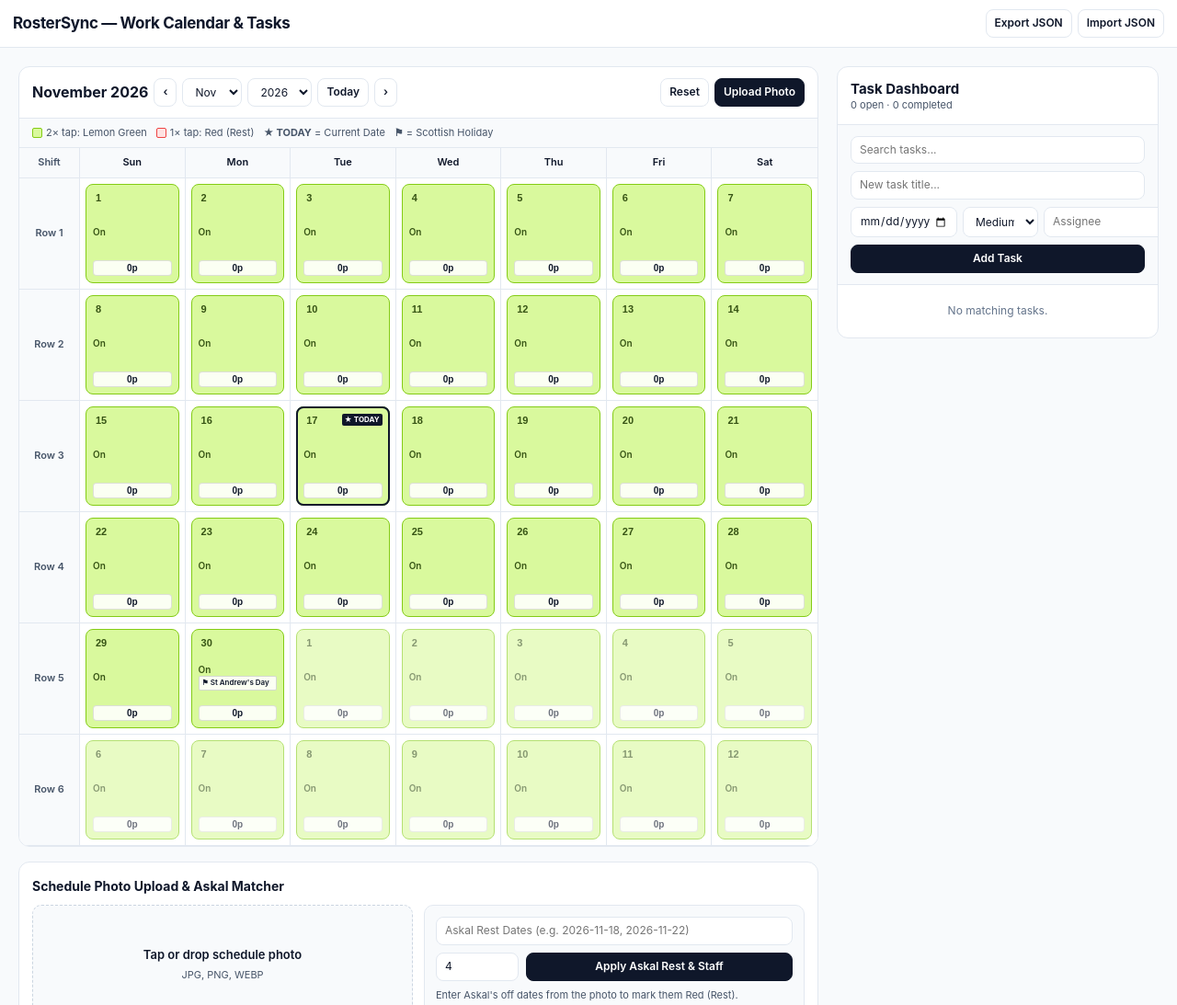
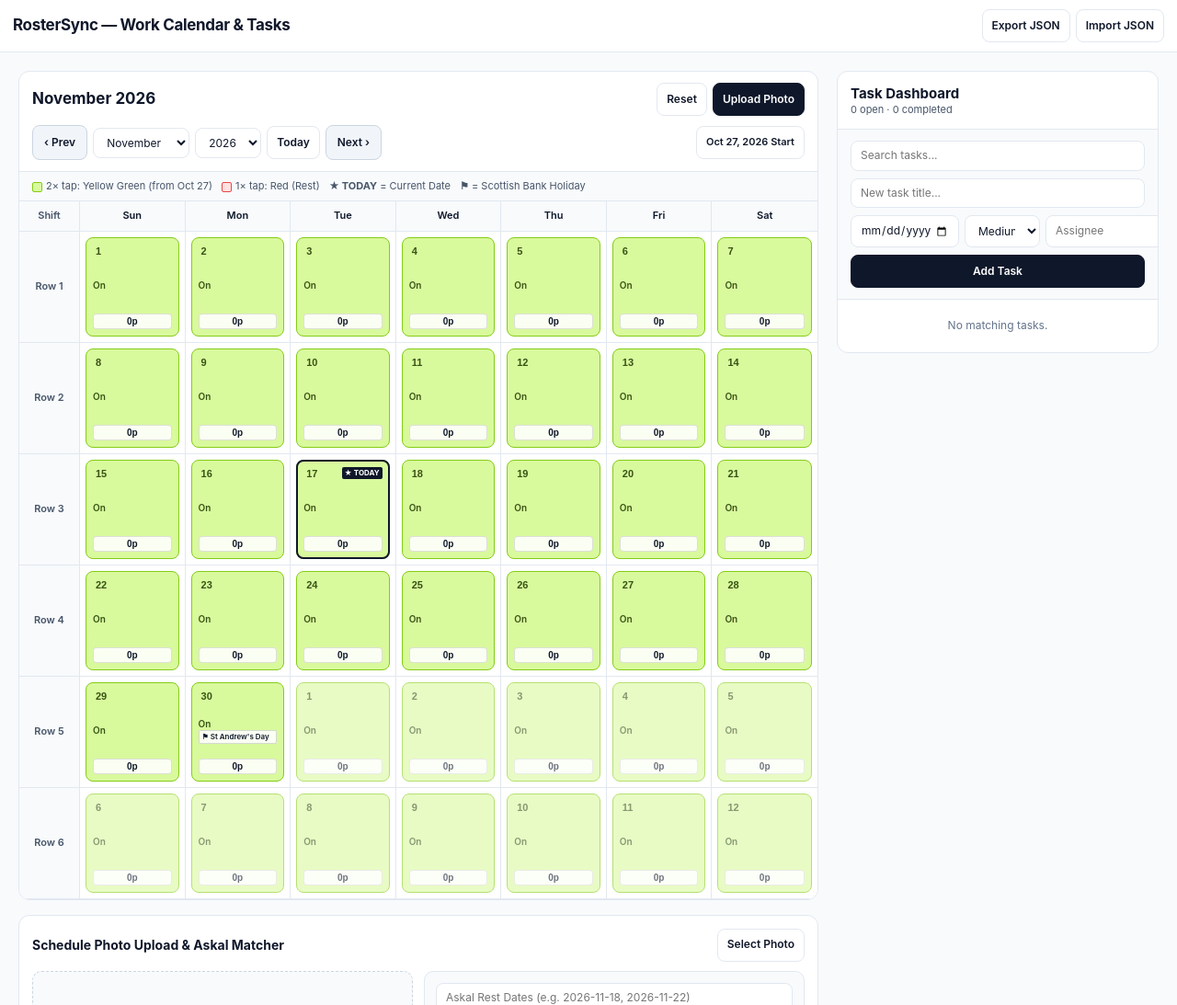
Before and after one commit to loged234/my-calendar-, a plain HTML site: page index.html in a window 1280 px wide. Shown: the top 1093 px of the page at 92% size. Drawn offline with Linux system fonts and the light colour scheme.

Commit message:
Add files via upload

```diff
--- a/index.html
+++ b/index.html
@@ -3,7 +3,7 @@
 <head>
   <meta charset="UTF-8" />
   <meta name="viewport" content="width=device-width, initial-scale=1.0" />
-  <title>Work Calendar &amp; Task Dashboard (2026–2028)</title>
+  <title>RosterSync — Work Calendar &amp; Task Dashboard (2026–2028)</title>
   <style>
     :root {
       --bg-canvas: #f8fafc;
@@ -53,7 +53,7 @@
     .container {
       max-width: 1400px;
       margin: 0 auto;
-      padding: 12px;
+      padding: 10px;
       display: grid;
       grid-template-columns: 1fr 350px;
       gap: 16px;
@@ -79,10 +79,16 @@
       padding: 12px 14px;
       border-bottom: 1px solid var(--border);
       display: flex;
+      flex-direction: column;
+      gap: 10px;
+    }
+
+    .toolbar-row {
+      display: flex;
       flex-wrap: wrap;
       align-items: center;
       justify-content: space-between;
-      gap: 10px;
+      gap: 8px;
     }
 
     .toolbar-controls {
@@ -97,14 +103,37 @@
       font-size: 12px;
       border: 1px solid var(--border);
       border-radius: 8px;
-      padding: 6px 9px;
+      padding: 7px 10px;
       background: #fff;
       color: var(--text-main);
     }
 
-    .btn { cursor: pointer; font-weight: 600; white-space: nowrap; }
+    .btn {
+      cursor: pointer;
+      font-weight: 600;
+      white-space: nowrap;
+      min-height: 36px;
+    }
+
     .btn:hover { background: #f1f5f9; }
+    .btn:disabled { opacity: 0.35; cursor: not-allowed; }
     .btn-primary { background: #0f172a; color: #fff; border-color: #0f172a; }
+    .btn-primary:hover { background: #1e293b; }
+    .btn-danger { background: #fef2f2; color: #b91c1c; border-color: #fecaca; }
+    .btn-danger:hover { background: #fee2e2; }
+
+    .nav-btn {
+      min-height: 38px;
+      padding: 7px 12px;
+      background: #f1f5f9;
+      border-color: #cbd5e1;
+    }
+
+    .save-badge {
+      font-size: 12px;
+      font-weight: 600;
+      color: #365314;
+    }
 
     .legend {
       padding: 8px 14px;
@@ -199,6 +228,12 @@
       color: var(--rest-text);
     }
 
+    .day-cell.prestart {
+      background: #f8fafc;
+      border-color: #e2e8f0;
+      color: #94a3b8;
+    }
+
     .day-cell.out-month { opacity: 0.6; }
 
     .day-cell.today-mark {
@@ -227,6 +262,15 @@
 
     .today-tag {
       background: #0f172a;
+      color: #fff;
+      font-size: 8px;
+      font-weight: 700;
+      padding: 1px 3px;
+      border-radius: 2px;
+    }
+
+    .start-tag {
+      background: #365314;
       color: #fff;
       font-size: 8px;
       font-weight: 700;
@@ -294,15 +338,20 @@
       text-align: center;
       background: #f8fafc;
       cursor: pointer;
-      min-height: 130px;
+      min-height: 140px;
       display: flex;
       flex-direction: column;
       align-items: center;
       justify-content: center;
-      gap: 6px;
+      gap: 8px;
     }
 
-    .dropzone img { max-height: 120px; max-width: 100%; border-radius: 6px; }
+    .dropzone img {
+      max-height: 120px;
+      max-width: 100%;
+      border-radius: 6px;
+      border: 1px solid var(--border);
+    }
 
     .task-form {
       padding: 12px 14px;
@@ -320,6 +369,7 @@
     }
 
     .task-list { max-height: 460px; overflow-y: auto; }
+
     .task-item {
       padding: 10px 14px;
       border-bottom: 1px solid var(--border);
@@ -327,6 +377,7 @@
       align-items: flex-start;
       gap: 8px;
     }
+
     .task-item.done .task-title { text-decoration: line-through; color: #94a3b8; }
     .task-meta { font-size: 11px; color: var(--text-muted); margin-top: 2px; }
   </style>
@@ -345,15 +396,13 @@
 
   <main class="container">
     <div style="display:flex; flex-direction:column; gap:16px; min-width:0;">
+      <!-- Calendar Card -->
       <section class="card">
         <div class="toolbar">
+          <div class="toolbar-row">
             <div class="toolbar-controls">
-            <strong id="monthHeading" style="font-size:16px;">November 2026</strong>
-            <button type="button" class="btn" id="prevMonthBtn">&lsaquo;</button>
-            <select id="monthSelect"></select>
-            <select id="yearSelect"></select>
-            <button type="button" class="btn" id="todayBtn">Today</button>
-            <button type="button" class="btn" id="nextMonthBtn">&rsaquo;</button>
+              <strong id="monthHeading" style="font-size:17px;">November 2026</strong>
+              <span id="saveBadge" class="save-badge"></span>
             </div>
             <div class="toolbar-controls">
               <button type="button" class="btn" id="resetMonthBtn">Reset</button>
@@ -361,11 +410,25 @@
             </div>
           </div>
 
+          <div class="toolbar-row">
+            <div class="toolbar-controls" style="flex:1;">
+              <button type="button" class="btn nav-btn" id="prevMonthBtn">&lsaquo; Prev</button>
+              <select id="monthSelect" aria-label="Select month"></select>
+              <select id="yearSelect" aria-label="Select year"></select>
+              <button type="button" class="btn" id="todayBtn">Today</button>
+              <button type="button" class="btn nav-btn" id="nextMonthBtn">Next &rsaquo;</button>
+            </div>
+            <button type="button" class="btn" id="jumpStartBtn" style="font-size:11px;">
+              Oct 27, 2026 Start
+            </button>
+          </div>
+        </div>
+
         <div class="legend">
-          <span><span class="swatch" style="background:#d9f99d; border-color:#84cc16;"></span>2× tap: Lemon Green</span>
+          <span><span class="swatch" style="background:#d9f99d; border-color:#84cc16;"></span>2× tap: Yellow Green (from Oct 27)</span>
           <span><span class="swatch" style="background:#fee2e2; border-color:#ef4444;"></span>1× tap: Red (Rest)</span>
           <span><strong>★ TODAY</strong> = Current Date</span>
-          <span><strong>⚑</strong> = Scottish Holiday</span>
+          <span><strong>⚑</strong> = Scottish Bank Holiday</span>
         </div>
 
         <div class="table-wrap">
@@ -383,34 +446,49 @@
         <div id="dayInspector" class="inspector" style="display:none;"></div>
       </section>
 
+      <!-- Photo Upload & Remove + Askal Matcher -->
       <section class="card section-pad">
+        <div class="toolbar-row">
           <strong style="font-size:14px;">Schedule Photo Upload &amp; Askal Matcher</strong>
+          <div class="toolbar-controls">
+            <button type="button" class="btn btn-danger" id="removePhotoBtn" style="display:none;">Remove Photo</button>
+            <button type="button" class="btn" id="selectPhotoBtn">Select Photo</button>
+          </div>
+        </div>
         <input type="file" id="photoInput" accept="image/*" hidden />
+
         <div class="scanner-grid">
           <div class="dropzone" id="photoDropzone">
             <span style="font-size:13px; font-weight:600;">Tap or drop schedule photo</span>
             <span style="font-size:11px; color:var(--text-muted);">JPG, PNG, WEBP</span>
           </div>
+
           <div style="border:1px solid var(--border); border-radius:10px; padding:12px; background:#f8fafc; display:flex; flex-direction:column; gap:8px;">
             <input type="text" id="askalDatesInput" placeholder="Askal Rest Dates (e.g. 2026-11-18, 2026-11-22)" />
             <div style="display:flex; gap:8px;">
-              <input type="number" id="defaultStaffInput" min="0" max="500" value="4" style="width:90px;" />
+              <input type="number" id="defaultStaffInput" min="0" max="500" value="4" style="width:90px;" title="Staff count for active dates" />
               <button type="button" class="btn btn-primary" id="applyAskalBtn" style="flex:1;">Apply Askal Rest &amp; Staff</button>
             </div>
-            <div id="scanStatus" style="font-size:11px; color:var(--text-muted);">Enter Askal's off dates from the photo to mark them Red (Rest).</div>
+            <div id="scanStatus" style="font-size:11px; color:var(--text-muted);">
+              Enter Askal's off dates from the uploaded photo to mark them Red (Rest).
+            </div>
           </div>
         </div>
       </section>
     </div>
 
+    <!-- Task Management Dashboard -->
     <aside class="card">
       <div class="toolbar">
+        <div class="toolbar-row">
           <div>
             <strong style="font-size:15px;">Task Dashboard</strong>
             <div id="taskSummary" style="font-size:11px; color:var(--text-muted);">0 open · 0 completed</div>
           </div>
           <button type="button" class="btn" id="clearTaskDateFilterBtn" style="display:none;">All Dates</button>
         </div>
+      </div>
+
       <div class="task-form">
         <input type="text" id="taskSearch" placeholder="Search tasks..." />
         <form id="addTaskForm" style="display:flex; flex-direction:column; gap:8px;">
@@ -433,6 +511,8 @@
 
   <script>
     const MONTH_NAMES = ['January','February','March','April','May','June','July','August','September','October','November','December'];
+    const WORK_START_DATE = '2026-10-27';
+
     const SCOTTISH_HOLIDAYS = {
       '2026-01-01':"New Year's Day",'2026-01-02':'2nd January','2026-04-03':'Good Friday',
       '2026-05-04':'Early May','2026-05-25':'Spring Bank','2026-08-03':'Summer Bank',
@@ -445,21 +525,45 @@
       '2028-11-30':"St Andrew's Day",'2028-12-25':'Christmas Day','2028-12-26':'Boxing Day'
     };
 
-    const STORAGE_KEY = 'rostersync_standalone_v1';
+    const STORAGE_KEY = 'rostersync_standalone_v2';
     let state = (() => { try { return JSON.parse(localStorage.getItem(STORAGE_KEY)) || { entries:{}, tasks:[] }; } catch { return { entries:{}, tasks:[] }; } })();
     const now = new Date();
     let currentYear = Math.min(2028, Math.max(2026, now.getFullYear()));
     let currentMonth = now.getMonth() + 1;
     let selectedDate = null;
+    let saveTimer = null;
     const tapTimers = {}, lastTapTimes = {};
 
     const formatIso = d => d.getFullYear() + '-' + String(d.getMonth()+1).padStart(2,'0') + '-' + String(d.getDate()).padStart(2,'0');
     const saveState = () => localStorage.setItem(STORAGE_KEY, JSON.stringify(state));
-    const getEntry = iso => state.entries[iso] || { status:'work', staff:0, note:'' };
-    const setEntry = (iso, patch) => { state.entries[iso] = { ...getEntry(iso), ...patch }; saveState(); renderCalendar(); };
+
+    function flashSaved(msg) {
+      const badge = document.getElementById('saveBadge');
+      badge.textContent = '✓ ' + msg;
+      clearTimeout(saveTimer);
+      saveTimer = setTimeout(() => { badge.textContent = ''; }, 2400);
+    }
+
+    function getVisualStatus(iso) {
+      if (state.entries[iso]) return state.entries[iso].status;
+      return iso >= WORK_START_DATE ? 'work' : 'prestart';
+    }
+
+    function getEntry(iso) {
+      return state.entries[iso] || { status: iso >= WORK_START_DATE ? 'work' : 'prestart', staff: 0, note: '' };
+    }
+
+    function setEntry(iso, patch, notice) {
+      const prev = getEntry(iso);
+      const nextStatus = patch.status || (prev.status === 'prestart' ? 'work' : prev.status);
+      state.entries[iso] = { ...prev, ...patch, status: nextStatus };
+      saveState();
+      renderCalendar();
+      if (notice) flashSaved(notice);
+    }
 
     function populateSelectors() {
-      document.getElementById('monthSelect').innerHTML = MONTH_NAMES.map((m,i)=>`<option value="${i+1}">${m.slice(0,3)}</option>`).join('');
+      document.getElementById('monthSelect').innerHTML = MONTH_NAMES.map((m,i)=>`<option value="${i+1}">${m}</option>`).join('');
       document.getElementById('yearSelect').innerHTML = [2026,2027,2028].map(y=>`<option value="${y}">${y}</option>`).join('');
     }
 
@@ -472,6 +576,7 @@
       el.innerHTML = `
         <div>
           <strong style="font-size:12px;">${selectedDate}</strong>
+          ${selectedDate === WORK_START_DATE ? '<span style="font-size:11px; color:#365314; font-weight:600; margin-left:6px;">· Work Start</span>' : ''}
           ${hol ? `<span style="font-size:11px; color:#3730a3; margin-left:6px;">⚑ ${hol}</span>` : ''}
         </div>
         <div class="toolbar-controls">
@@ -482,10 +587,10 @@
           <button type="button" class="btn" id="insIncStaff">+</button>
           <button type="button" class="btn" id="insClose">✕</button>
         </div>`;
-      el.querySelector('#insWorkBtn').onclick = () => setEntry(selectedDate, { status:'work' });
-      el.querySelector('#insRestBtn').onclick = () => setEntry(selectedDate, { status:'rest' });
-      el.querySelector('#insDecStaff').onclick = () => setEntry(selectedDate, { staff: Math.max(0, entry.staff - 1) });
-      el.querySelector('#insIncStaff').onclick = () => setEntry(selectedDate, { staff: Math.min(500, entry.staff + 1) });
+      el.querySelector('#insWorkBtn').onclick = () => setEntry(selectedDate, { status:'work' }, 'Saved · Shift On');
+      el.querySelector('#insRestBtn').onclick = () => setEntry(selectedDate, { status:'rest' }, 'Saved · Rest');
+      el.querySelector('#insDecStaff').onclick = () => setEntry(selectedDate, { staff: Math.max(0, entry.staff - 1) }, 'Saved');
+      el.querySelector('#insIncStaff').onclick = () => setEntry(selectedDate, { staff: Math.min(500, entry.staff + 1) }, 'Saved');
       el.querySelector('#insClose').onclick = () => { selectedDate = null; renderCalendar(); renderTasks(); };
     }
 
@@ -493,6 +598,9 @@
       document.getElementById('monthHeading').textContent = `${MONTH_NAMES[currentMonth-1]} ${currentYear}`;
       document.getElementById('monthSelect').value = String(currentMonth);
       document.getElementById('yearSelect').value = String(currentYear);
+      document.getElementById('prevMonthBtn').disabled = (currentYear === 2026 && currentMonth === 1);
+      document.getElementById('nextMonthBtn').disabled = (currentYear === 2028 && currentMonth === 12);
+
       const todayIso = formatIso(new Date());
       const first = new Date(currentYear, currentMonth-1, 1);
       const start = new Date(currentYear, currentMonth-1, 1 - first.getDay());
@@ -511,19 +619,21 @@
           const iso = formatIso(dt);
           const inM = dt.getFullYear()===currentYear && dt.getMonth()===currentMonth-1;
           const isToday = iso === todayIso;
+          const isStart = iso === WORK_START_DATE;
           const hol = SCOTTISH_HOLIDAYS[iso] || '';
+          const vStatus = getVisualStatus(iso);
           const entry = getEntry(iso);
 
           const td = document.createElement('td');
           const box = document.createElement('div');
-          box.className = `day-cell ${entry.status==='rest'?'rest':''} ${inM?'':'out-month'} ${isToday?'today-mark':''}`;
+          box.className = `day-cell ${vStatus==='rest'?'rest':vStatus==='prestart'?'prestart':''} ${inM?'':'out-month'} ${isToday?'today-mark':''}`;
           box.innerHTML = `
             <div class="cell-head">
               <button type="button" class="date-btn">${dt.getDate()}</button>
-              ${isToday ? '<span class="today-tag">★ TODAY</span>' : ''}
+              ${isToday ? '<span class="today-tag">★ TODAY</span>' : isStart ? '<span class="start-tag">START</span>' : ''}
             </div>
             <div>
-              <div class="shift-label">${entry.status==='rest'?'Rest':'On'}</div>
+              <div class="shift-label">${vStatus==='rest'?'Rest':vStatus==='prestart'?'—':'On'}</div>
               ${hol ? `<div class="holiday-mark" title="${hol}">⚑ ${hol}</div>` : ''}
             </div>
             <button type="button" class="staff-pill">${entry.staff}p</button>`;
@@ -546,11 +656,11 @@
             const t = Date.now(), prev = lastTapTimes[iso] || 0;
             if (t - prev < 270) {
               clearTimeout(tapTimers[iso]); lastTapTimes[iso] = 0;
-              setEntry(iso, { status:'work' });
+              setEntry(iso, { status:'work' }, 'Saved · Shift On');
             } else {
               lastTapTimes[iso] = t;
               clearTimeout(tapTimers[iso]);
-              tapTimers[iso] = setTimeout(() => setEntry(iso, { status:'rest' }), 270);
+              tapTimers[iso] = setTimeout(() => setEntry(iso, { status:'rest' }, 'Saved · Rest'), 270);
             }
           });
           td.appendChild(box);
@@ -578,7 +688,7 @@
             <div class="task-title" style="font-size:13px; font-weight:600;">${task.title}</div>
             <div class="task-meta">${task.date||'General'} · ${task.priority}${task.assignee?' · '+task.assignee:''}</div>
           </div>
-          <button type="button" class="btn" style="padding:2px 7px; font-size:11px;">✕</button>`;
+          <button type="button" class="btn" style="padding:2px 7px; font-size:11px; min-height:26px;">✕</button>`;
         div.querySelector('input').onchange = () => { task.completed = !task.completed; saveState(); renderTasks(); };
         div.querySelector('button').onclick = () => { state.tasks = state.tasks.filter(x=>x.id!==task.id); saveState(); renderTasks(); };
         listEl.appendChild(div);
@@ -588,9 +698,10 @@
     document.getElementById('prevMonthBtn').onclick = () => { if (!(currentYear===2026 && currentMonth===1)) { currentMonth--; if (currentMonth<1){currentMonth=12;currentYear--;} renderCalendar(); }};
     document.getElementById('nextMonthBtn').onclick = () => { if (!(currentYear===2028 && currentMonth===12)) { currentMonth++; if (currentMonth>12){currentMonth=1;currentYear++;} renderCalendar(); }};
     document.getElementById('todayBtn').onclick = () => { const d=new Date(); currentYear=Math.min(2028,Math.max(2026,d.getFullYear())); currentMonth=d.getMonth()+1; renderCalendar(); };
+    document.getElementById('jumpStartBtn').onclick = () => { currentYear = 2026; currentMonth = 10; renderCalendar(); };
     document.getElementById('monthSelect').onchange = e => { currentMonth = Number(e.target.value); renderCalendar(); };
     document.getElementById('yearSelect').onchange = e => { currentYear = Number(e.target.value); renderCalendar(); };
-    document.getElementById('resetMonthBtn').onclick = () => { const p=`${currentYear}-${String(currentMonth).padStart(2,'0')}`; Object.keys(state.entries).forEach(k=>{if(k.startsWith(p)) delete state.entries[k];}); saveState(); renderCalendar(); };
+    document.getElementById('resetMonthBtn').onclick = () => { const p=`${currentYear}-${String(currentMonth).padStart(2,'0')}`; Object.keys(state.entries).forEach(k=>{if(k.startsWith(p)) delete state.entries[k];}); saveState(); renderCalendar(); flashSaved('Saved · Reset'); };
     document.getElementById('clearTaskDateFilterBtn').onclick = () => { selectedDate = null; renderCalendar(); renderTasks(); };
     document.getElementById('taskSearch').oninput = renderTasks;
     document.getElementById('addTaskForm').onsubmit = e => {
@@ -601,24 +712,54 @@
       document.getElementById('taskTitle').value=''; document.getElementById('taskAssignee').value='';
       saveState(); renderTasks();
     };
-    const photoInput = document.getElementById('photoInput'), dropzone = document.getElementById('photoDropzone');
+
+    const photoInput = document.getElementById('photoInput');
+    const dropzone = document.getElementById('photoDropzone');
+    const removePhotoBtn = document.getElementById('removePhotoBtn');
+    const selectPhotoBtn = document.getElementById('selectPhotoBtn');
+
     document.getElementById('uploadPhotoTopBtn').onclick = () => photoInput.click();
+    selectPhotoBtn.onclick = () => photoInput.click();
     dropzone.onclick = () => photoInput.click();
-    const showPhoto = f => { if (!f || !f.type.startsWith('image/')) return; const r=new FileReader(); r.onload=()=>{ dropzone.innerHTML=`<img src="${r.result}" alt="Schedule"/><span style="font-size:11px;">${f.name}</span>`; }; r.readAsDataURL(f); };
+
+    function resetPhotoPreview() {
+      photoInput.value = '';
+      dropzone.innerHTML = '<span style="font-size:13px; font-weight:600;">Tap or drop schedule photo</span><span style="font-size:11px; color:var(--text-muted);">JPG, PNG, WEBP</span>';
+      removePhotoBtn.style.display = 'none';
+      selectPhotoBtn.textContent = 'Select Photo';
+    }
+
+    removePhotoBtn.onclick = () => resetPhotoPreview();
+
+    function showPhoto(f) {
+      if (!f || !f.type.startsWith('image/')) return;
+      const r = new FileReader();
+      r.onload = () => {
+        dropzone.innerHTML = `<img src="${r.result}" alt="Schedule"/><span style="font-size:11px;">${f.name}</span>`;
+        removePhotoBtn.style.display = 'inline-block';
+        selectPhotoBtn.textContent = 'Upload Another';
+      };
+      r.readAsDataURL(f);
+    }
+
     photoInput.onchange = e => showPhoto(e.target.files[0]);
     dropzone.ondragover = e => e.preventDefault();
     dropzone.ondrop = e => { e.preventDefault(); showPhoto(e.dataTransfer.files[0]); };
+
     document.getElementById('applyAskalBtn').onclick = () => {
       const restDates = document.getElementById('askalDatesInput').value.split(',').map(s=>s.trim()).filter(s=>/^\d{4}-\d{2}-\d{2}$/.test(s));
       const staff = Math.max(0, Math.min(500, Number(document.getElementById('defaultStaffInput').value)||0));
       const p = `${currentYear}-${String(currentMonth).padStart(2,'0')}`, days = new Date(currentYear, currentMonth, 0).getDate();
       for (let d=1; d<=days; d++) {
-        const iso = `${p}-${String(d).padStart(2,'0')}`, isRest = restDates.includes(iso);
+        const iso = `${p}-${String(d).padStart(2,'0')}`;
+        if (iso < WORK_START_DATE && !restDates.includes(iso)) continue;
+        const isRest = restDates.includes(iso);
         state.entries[iso] = { status:isRest?'rest':'work', staff:isRest?0:staff, note:isRest?'Askal: Rest':'' };
       }
-      saveState(); renderCalendar();
+      saveState(); renderCalendar(); flashSaved('Saved');
       document.getElementById('scanStatus').textContent = `Applied ${restDates.length} Askal rest date(s) & ${staff} staff.`;
     };
+
     document.getElementById('exportDataBtn').onclick = () => { const a=document.createElement('a'); a.href=URL.createObjectURL(new Blob([JSON.stringify(state,null,2)],{type:'application/json'})); a.download='rostersync-backup.json'; a.click(); };
     document.getElementById('importDataBtn').onclick = () => document.getElementById('importJsonInput').click();
     document.getElementById('importJsonInput').onchange = e => { const f=e.target.files[0]; if(!f)return; const r=new FileReader(); r.onload=()=>{ try{const p=JSON.parse(String(r.result)); state={entries:p.entries||{},tasks:p.tasks||[]}; saveState(); renderCalendar(); renderTasks();}catch{} }; r.readAsText(f); };
```
Lines whose indentation alone changed are shown as unchanged.
